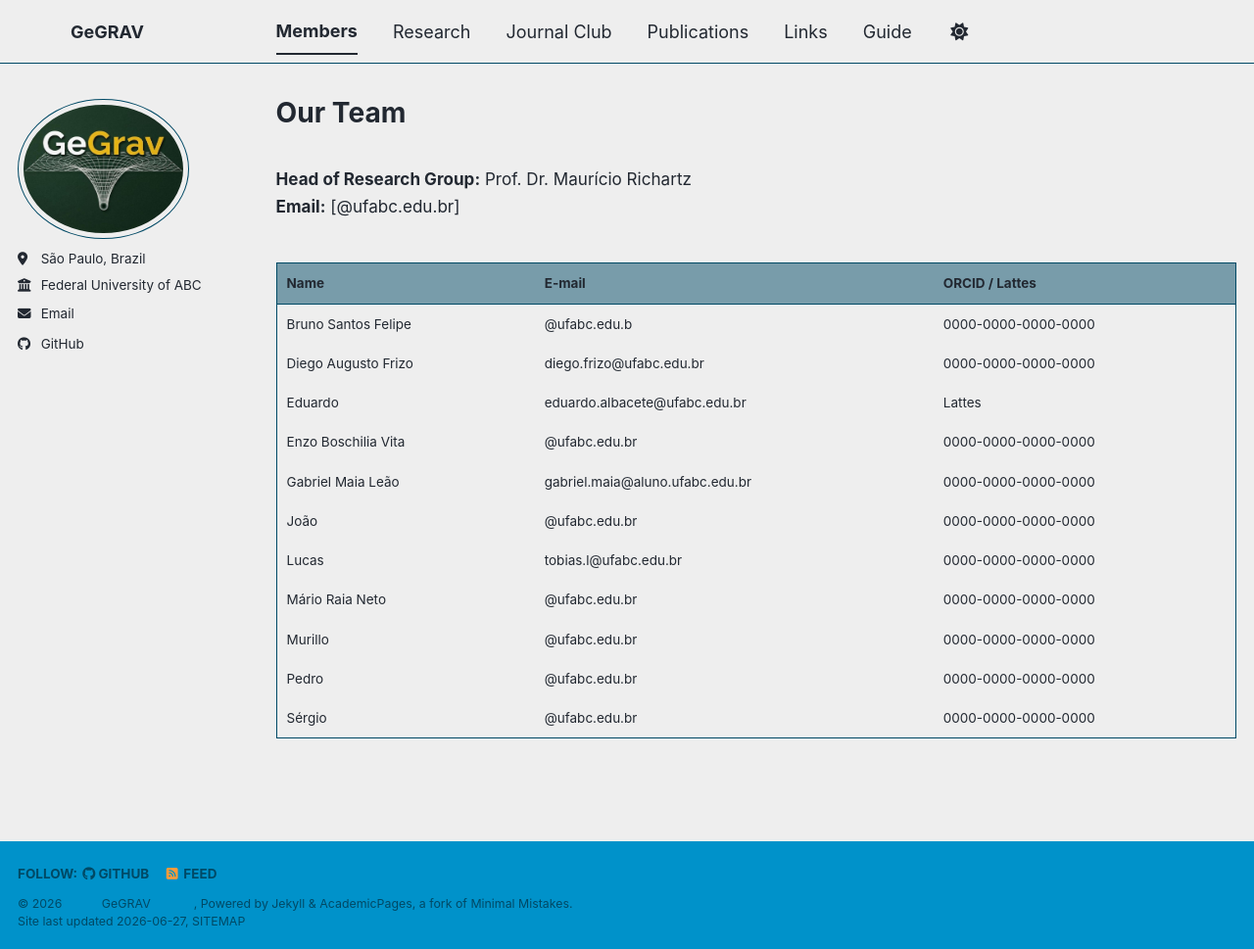
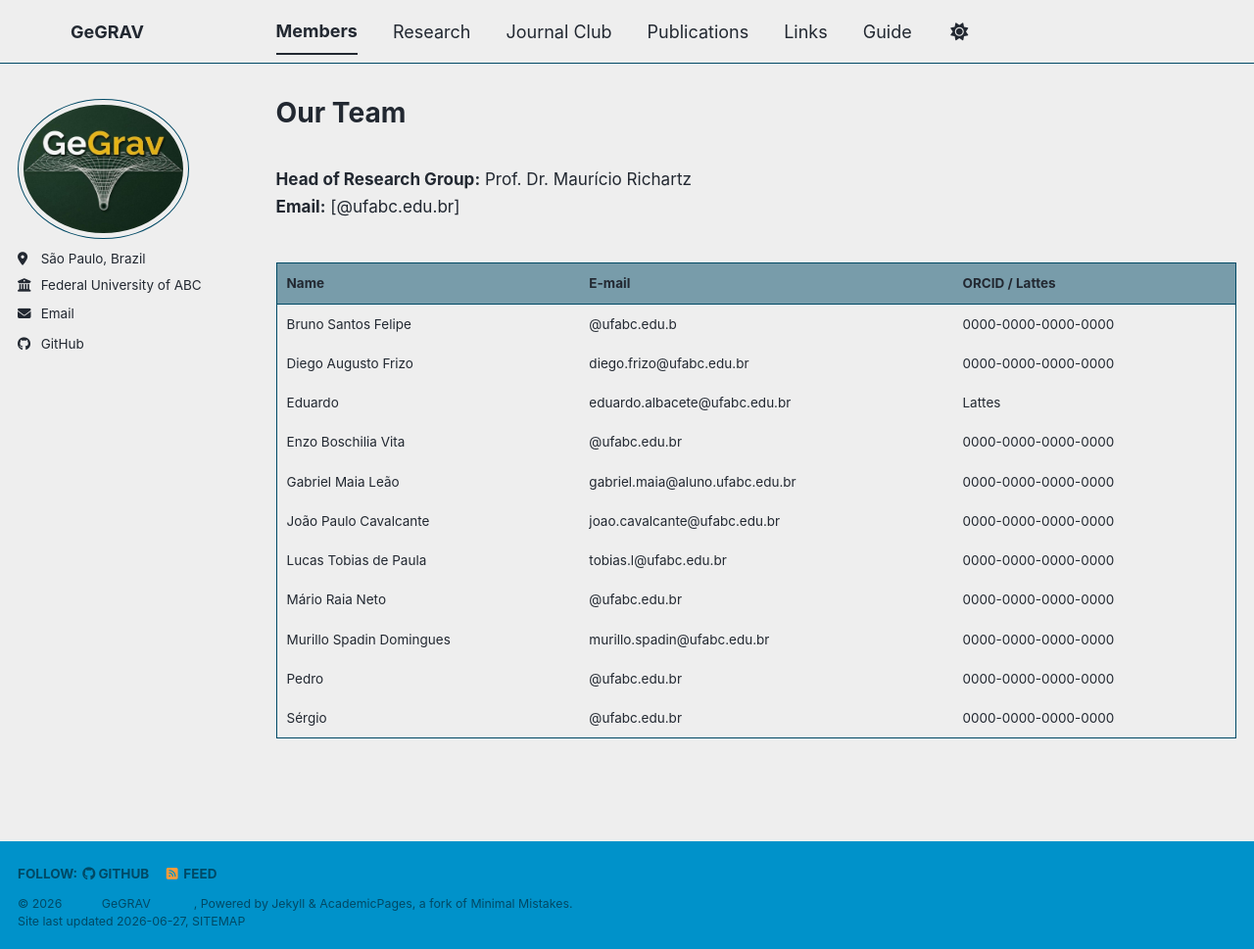
Before and after one commit to gegrav-ufabc/gegrav-ufabc.github.io, a Jekyll site: the page built from _pages/year-archive.html, in a window 1280 px wide and 969 px high. Shown: the whole window at 98% size. Built offline with Jekyll 4.4.1, drawn with Linux system fonts in a browser that asks for light colours; a style sheet for code colours, icons or effects is not loaded.

Commit message:
Update year-archive.html

```diff
--- a/_pages/year-archive.html
+++ b/_pages/year-archive.html
@@ -14,7 +14,7 @@ redirect_from:
     <strong>Head of Research Group:</strong> Prof. Dr. Maurício Richartz
   </p>
   <p style="margin: 2px 0 0 0; font-size: 0.95em;">
-    <strong>Email:</strong> <a href="mailto:[email@ufabc.edu.br]" style="color: var(--link-color); text-decoration: none;">[@ufabc.edu.br]</a>
+    <strong>Email:</strong> <a href="mailto:mauricio.richartz@ufabc.edu.br" style="color: var(--link-color); text-decoration: none;">[@ufabc.edu.br]</a>
   </p>
 </div>
 
@@ -83,12 +83,12 @@ redirect_from:
       <td><a href="https://orcid.org/0000-0000-0000-0000" target="_blank">0000-0000-0000-0000</a></td>
     </tr>
     <tr>
-      <td>João</td>
-      <td>@ufabc.edu.br</td>
+      <td>João Paulo Cavalcante</td>
+      <td>joao.cavalcante@ufabc.edu.br</td>
       <td><a href="https://orcid.org/0000-0000-0000-0000" target="_blank">0000-0000-0000-0000</a></td>
     </tr>
     <tr>
-      <td>Lucas</td>
+      <td>Lucas Tobias de Paula</td>
       <td>tobias.l@ufabc.edu.br</td>
       <td><a href="https://orcid.org/0000-0000-0000-0000" target="_blank">0000-0000-0000-0000</a></td>
     </tr>
@@ -98,8 +98,8 @@ redirect_from:
       <td><a href="https://orcid.org/0000-0000-0000-0000" target="_blank">0000-0000-0000-0000</a></td>
     </tr>
     <tr>
-      <td>Murillo</td>
-      <td>@ufabc.edu.br</td>
+      <td>Murillo Spadin Domingues</td>
+      <td>murillo.spadin@ufabc.edu.br</td>
       <td><a href="https://orcid.org/0000-0000-0000-0000" target="_blank">0000-0000-0000-0000</a></td>
     </tr>
     <tr>
```
